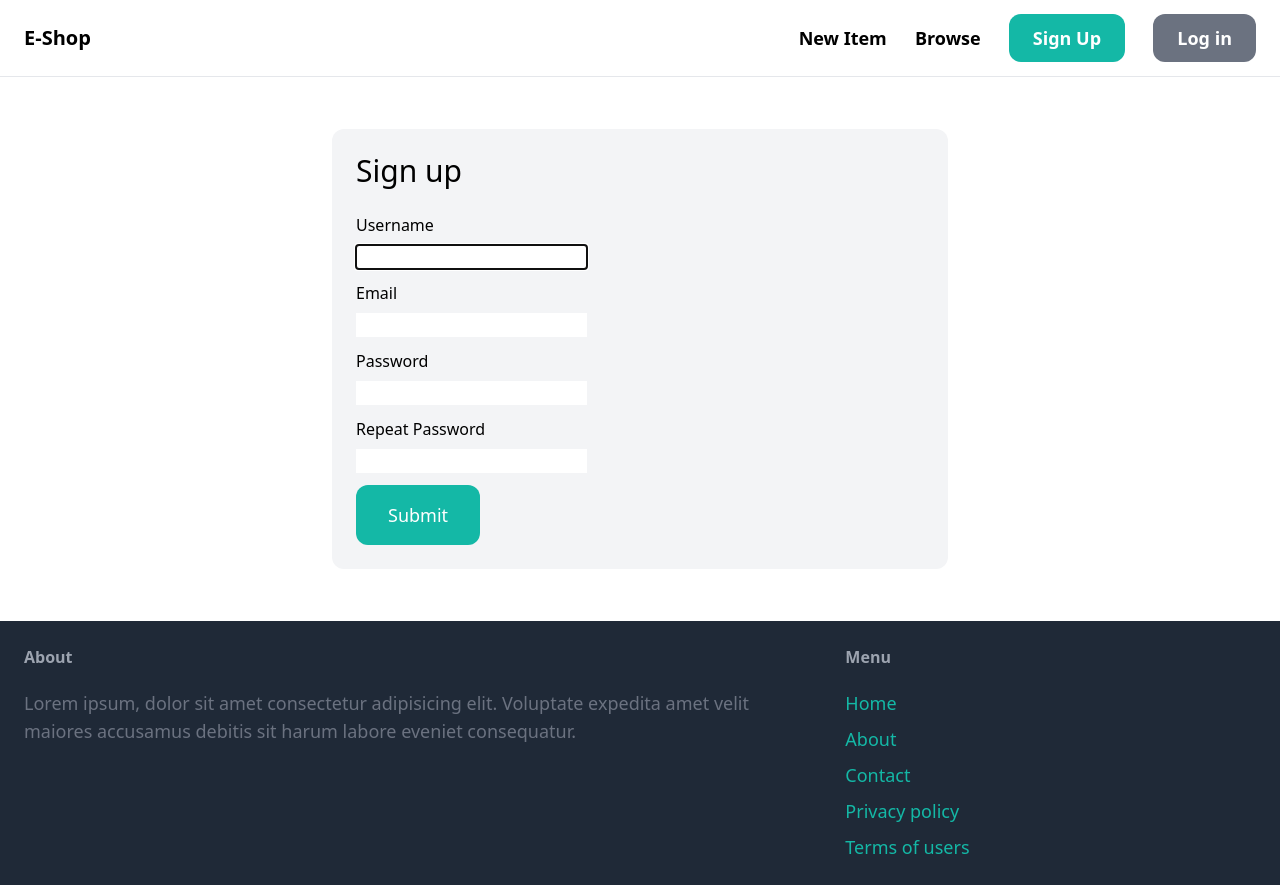
After one commit to ShahinurAlamBhuiyan/e-shop, a Django app: page /signup/ in a window 1280 px wide. The commit adds this page. Run offline with Django 4.2, Linux system fonts and the light colour scheme; some libraries are stand-ins or nearby versions.

Commit message:
add signup page and form

```diff
--- /dev/null
+++ b/eshop/core/forms.py
@@ -0,0 +1,8 @@
+from django import forms
+from django.contrib.auth.forms import UserCreationForm
+from django.contrib.auth.models import User
+
+class SignUpForm(UserCreationForm):
+    class Meta:
+        model=User
+        fields=('username', 'email', 'password1', 'password2')
--- a/eshop/core/templates/core/base.html
+++ b/eshop/core/templates/core/base.html
@@ -15,7 +15,7 @@
             <a href="#" class="text-lg font-semibold hover:text-gray-500">New Item</a>
             <a href="#" class="text-lg font-semibold hover:text-gray-500">Browse</a>
 
-            <a href="#" class="px-6 py-3 text-lg font-semibold bg-teal-500 text-white rounded-xl hover:bg-teal-700">Sign
+            <a href="{% url 'core:signup' %}" class="px-6 py-3 text-lg font-semibold bg-teal-500 text-white rounded-xl hover:bg-teal-700">Sign
                 Up</a>
             <a href="#" class="px-6 py-3 text-lg font-semibold bg-gray-500 text-white rounded-xl hover:bg-gray-700">Log
                 in</a>
@@ -42,7 +42,7 @@
             </h3>
             <ul class="space-y-2">
                 <li>
-                    <a href="{% url 'index' %}" class="text-lg text-teal-500 hover:text-teal-700">
+                    <a href="{% url 'core:index' %}" class="text-lg text-teal-500 hover:text-teal-700">
                         Home
                     </a>
                 </li>
--- /dev/null
+++ b/eshop/core/templates/core/signup.html
@@ -0,0 +1,43 @@
+{% extends 'core/base.html' %}
+
+{% block title %}Sign up{% endblock %}
+
+{% block content %}
+    <div class="w-1/2 my-6 mx-auto p-6 bg-gray-100 rounded-xl">
+        <h1 class="mb-6 text-3xl">Sign up</h1>
+
+        <form action="." method="post">
+            {% csrf_token %}
+
+            <div class="mb-3">
+                <label class="inline-block mb-2">Username</label><br>
+                {{ form.username }}
+            </div>
+            <div class="mb-3">
+                <label class="inline-block mb-2">Email</label><br>
+                {{ form.email }}
+            </div>
+            <div class="mb-3">
+                <label class="inline-block mb-2">Password</label><br>
+                {{ form.password1 }}
+            </div>
+            <div class="mb-3">
+                <label class="inline-block mb-2">Repeat Password</label><br>
+                {{ form.password2 }}
+            </div>
+
+            {% if form.errors or form.none_field_errors %}
+                <div class="mb-3 p-6 bg-red-100 rounded-xl">
+                    {% for field in form %}
+                        {{ field.errors }}
+                    {% endfor %}
+                </div>
+            {% endif %}
+
+            <button class="py-4 px-8 text-lg bg-teal-500 hover:bg-teal-700 rounded-xl text-white">
+                Submit
+            </button>
+
+        </form>
+    </div>
+{% endblock %}
--- a/eshop/core/urls.py
+++ b/eshop/core/urls.py
@@ -6,5 +6,6 @@ app_name = 'core'
 
 urlpatterns=[
     path('', views.index, name='index'),
-    path('contact/', views.contact,name='contact' ),
+    path('contact/', views.contact,name='contact'),
+    path('signup/', views.signup, name='signup')
 ]
--- a/eshop/core/views.py
+++ b/eshop/core/views.py
@@ -1,6 +1,7 @@
 from django.shortcuts import render
 
 from item.models import Category, Item
+from .forms import SignUpForm
 
 def index(request):
     items = Item.objects.filter(is_sold  = False)[0:6]
@@ -13,3 +14,11 @@ def index(request):
 
 def contact(request):
     return render(request, 'core/contact.html')
+
+
+def signup(request):
+    form = SignUpForm()
+
+    return render(request, 'core/signup.html',{
+        'form':form
+    })
--- a/eshop/eshop/urls.py
+++ b/eshop/eshop/urls.py
@@ -4,7 +4,7 @@ from django.conf import settings # showing images
 from django.conf.urls.static import static  # showing images
 
 urlpatterns = [
+    path('', include('core.urls')),
     path('items/', include('item.urls')),
-    path('', include('core.urls')),
     path('admin/', admin.site.urls),
 ] + static(settings.MEDIA_URL, document_root=settings.MEDIA_ROOT) # showing images
```
